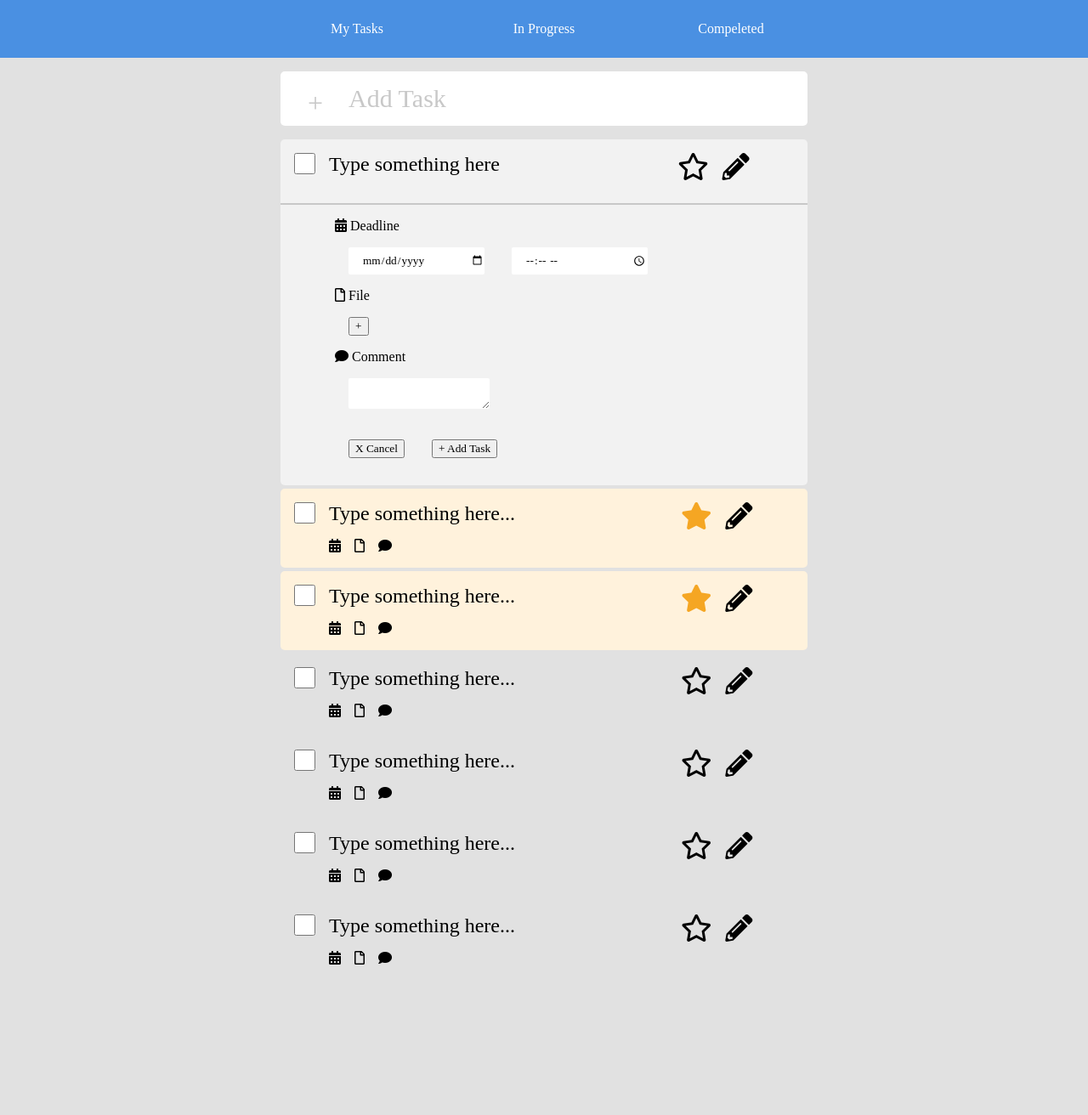
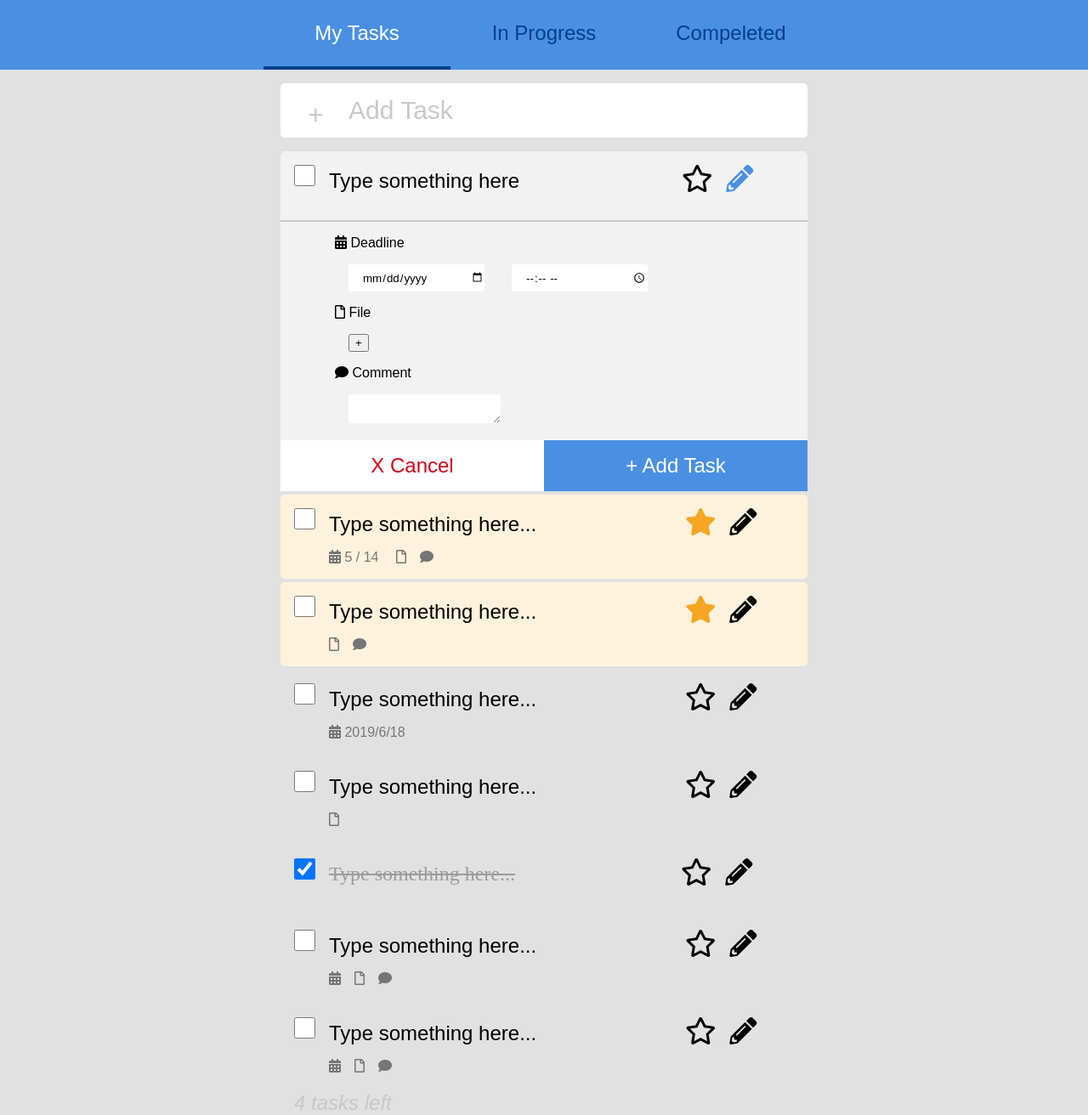
Before and after one commit to iigmir/f2e-week1, an Angular app: page /tasks in a window 1280 px wide. Shown: the whole page at 85% size. Before the commit the page ends 1157 px from the top, so only its background shows below. Built offline with nearby package versions, Linux system fonts and the light colour scheme.

Commit message:
Ddevelop html

```diff
--- a/src/app/app.component.html
+++ b/src/app/app.component.html
@@ -1,8 +1,8 @@
 <!--The content below is only a placeholder and can be replaced.-->
-<header>
-    <a routerLink="/tasks">My Tasks</a>
-    <a routerLink="/progress">In Progress</a>
-    <a routerLink="/completed">Compeleted</a>
+<header class="router">
+    <a routerLink="/tasks" routerLinkActive="chosed">My Tasks</a>
+    <a routerLink="/progress" routerLinkActive="chosed">In Progress</a>
+    <a routerLink="/completed" routerLinkActive="chosed">Compeleted</a>
 </header>
 
 <main>
--- a/src/app/app.component.scss
+++ b/src/app/app.component.scss
@@ -1,15 +1,22 @@
 header
 {
     background-color: #4A90E2;
-    padding: 25px;
     text-align: center;
     a
     {
-        color: #FFFFFF;
+        color: #00408B;
+        padding: 25px;
+        font-size: 24px;
         width: 220px;
         display: inline-block;
         margin: 0 auto;
         text-decoration: none;
+    }
+
+    .chosed
+    {
+        color: #FFFFFF;
+        border-bottom: #00408B solid 4px;
     }
 }
 
--- a/src/app/tasks/tasks.component.html
+++ b/src/app/tasks/tasks.component.html
@@ -6,7 +6,7 @@
 
 </div>
 
-<div class="todo editing">
+<div class="editing todo">
     <div class="checkcard">
         <input type="checkbox">
     </div>
@@ -14,7 +14,6 @@
         <p> Type something here </p>
         <span>
             <i class="fas fa-calendar-alt"></i>
-            5 / 14
         </span>
         <span>
             <i class="far fa-file"></i>
@@ -44,10 +43,11 @@
                 <textarea name="" id=""></textarea>
             </div>
         </div>
-        <div class="btn">
-            <button class="cancel"> X Cancel </button>
-            <button class="save"> + Add Task </button>
-        </div>
+        <div class="btn"></div>
+    </div>
+    <div class="actionarea">
+        <button class="cancel"> X Cancel </button>
+        <button class="save"> + Add Task </button>
     </div>
 </div>
 
@@ -59,6 +59,7 @@
         <p> Type something here... </p>
         <span>
             <i class="fas fa-calendar-alt"></i>
+            5 / 14
         </span>
         <span>
             <i class="far fa-file"></i>
@@ -80,13 +81,83 @@
     </div>
     <div class="maincard">
         <p> Type something here... </p>
-        <span>
+        <span hidden>
             <i class="fas fa-calendar-alt"></i>
         </span>
         <span>
             <i class="far fa-file"></i>
         </span>
         <span>
+            <i class="fas fa-comment"></i>
+        </span>
+    </div>
+    <div class="editcard">
+        <i class="fas fa-star fa-2x"></i>
+        <i class="far fa-star fa-2x"></i>
+        <i class="fas fa-pencil-alt fa-2x"></i>
+    </div>
+</div>
+
+<div class="todo">
+    <div class="checkcard">
+        <input type="checkbox">
+    </div>
+    <div class="maincard">
+        <p> Type something here... </p>
+        <span>
+            <i class="fas fa-calendar-alt"></i>
+            2019/6/18
+        </span>
+        <span hidden>
+            <i class="far fa-file"></i>
+        </span>
+        <span hidden>
+            <i class="fas fa-comment"></i>
+        </span>
+    </div>
+    <div class="editcard">
+        <i class="fas fa-star fa-2x"></i>
+        <i class="far fa-star fa-2x"></i>
+        <i class="fas fa-pencil-alt fa-2x"></i>
+    </div>
+</div>
+
+<div class="todo">
+    <div class="checkcard">
+        <input type="checkbox">
+    </div>
+    <div class="maincard">
+        <p> Type something here... </p>
+        <span hidden>
+            <i class="fas fa-calendar-alt"></i>
+        </span>
+        <span>
+            <i class="far fa-file"></i>
+        </span>
+        <span hidden>
+            <i class="fas fa-comment"></i>
+        </span>
+    </div>
+    <div class="editcard">
+        <i class="fas fa-star fa-2x"></i>
+        <i class="far fa-star fa-2x"></i>
+        <i class="fas fa-pencil-alt fa-2x"></i>
+    </div>
+</div>
+
+<div class="todo">
+    <div class="checkcard">
+        <input type="checkbox" checked>
+    </div>
+    <div class="maincard">
+        <p class="del_panding"> Type something here... </p>
+        <span hidden>
+            <i class="fas fa-calendar-alt"></i>
+        </span>
+        <span hidden>
+            <i class="far fa-file"></i>
+        </span>
+        <span hidden>
             <i class="fas fa-comment"></i>
         </span>
     </div>
@@ -143,48 +214,4 @@
     </div>
 </div>
 
-<div class="todo">
-    <div class="checkcard">
-        <input type="checkbox">
-    </div>
-    <div class="maincard">
-        <p> Type something here... </p>
-        <span>
-            <i class="fas fa-calendar-alt"></i>
-        </span>
-        <span>
-            <i class="far fa-file"></i>
-        </span>
-        <span>
-            <i class="fas fa-comment"></i>
-        </span>
-    </div>
-    <div class="editcard">
-        <i class="fas fa-star fa-2x"></i>
-        <i class="far fa-star fa-2x"></i>
-        <i class="fas fa-pencil-alt fa-2x"></i>
-    </div>
-</div>
-
-<div class="todo">
-    <div class="checkcard">
-        <input type="checkbox">
-    </div>
-    <div class="maincard">
-        <p> Type something here... </p>
-        <span>
-            <i class="fas fa-calendar-alt"></i>
-        </span>
-        <span>
-            <i class="far fa-file"></i>
-        </span>
-        <span>
-            <i class="fas fa-comment"></i>
-        </span>
-    </div>
-    <div class="editcard">
-        <i class="fas fa-star fa-2x"></i>
-        <i class="far fa-star fa-2x"></i>
-        <i class="fas fa-pencil-alt fa-2x"></i>
-    </div>
-</div>
+<p class="info"> <i> 4 tasks left </i> </p>
--- a/src/app/tasks/tasks.component.scss
+++ b/src/app/tasks/tasks.component.scss
@@ -33,11 +33,11 @@
 .todo
 {
     width: 100%;
-    padding: 16px 0 16px 0;
+    padding-top: 16px;
+    padding-bottom: 16px;
     margin: 4px 0 4px 0;
     display: flex;
     flex-wrap: wrap;
-    //color: #757575;
     color: #000000;
     border-radius: 5px;
 
@@ -59,9 +59,20 @@
         p
         {
             padding-bottom: 1rem;
+            padding-top: 5px;
             font-size: 1.5rem;
+            &.del_panding
+            {
+                text-decoration: line-through;
+                font-family: Roboto-Medium;
+                color: #9B9B9B;
+            }
         }
-        span { padding-right: 1rem; }
+        span
+        {
+            padding-right: 1rem;
+            color: #757575;
+        }
     }
     .editcard
     {
@@ -93,14 +104,45 @@
             padding-left: 1rem;
         }
     }
+    .actionarea
+    {
+        display: flex;
+        width: 100%;
+        border-radius: 5px;
+        justify-content: space-around;
+        button
+        {
+            font-family: "Roboto-Regular", sans-serif;
+            width:100%;
+            padding-top: 1rem;
+            padding-bottom: 1rem;
+            text-align: center;
+            font-size: 24px;
+            border:0;
+            &.cancel
+            {
+                background: #FFFFFF;
+                color: #D0021B;
+            }
+            &.save
+            {
+                background: #4A90E2;
+                color: #FFFFFF;
+            }
+        }
+    }
 
     &.editing
     {
         background-color: #F2F2F2;
+        padding-bottom: 0;
         .maincard
         {
-            // font-size: 2rem;
             span{ display: none; }
+        }
+        .editcard
+        {
+            .fa-pencil-alt{ color: #4A90E2; }
         }
     }
     &.starred
@@ -113,3 +155,11 @@
         }
     }
 }
+
+p.info
+{
+    margin-left: 1rem;
+    font-family: "Roboto-Italic", sans-serif;
+    font-size: 24px;
+    color: #C8C8C8;
+}
--- a/src/index.html
+++ b/src/index.html
@@ -6,6 +6,7 @@
     <base href="/">
     <meta name="viewport" content="width=device-width, initial-scale=1" />
     <link rel="stylesheet" href="https://use.fontawesome.com/releases/v5.0.13/css/all.css" integrity="sha384-DNOHZ68U8hZfKXOrtjWvjxusGo9WQnrNx2sqG0tfsghAvtVlRW3tvkXWZh58N9jp" crossorigin="anonymous" />
+    <link href="https://fonts.googleapis.com/css?family=Roboto" rel="stylesheet">
     <link rel="icon" type="image/x-icon" href="favicon.ico" />
 </head>
 <body>
--- a/src/styles.scss
+++ b/src/styles.scss
@@ -3,7 +3,7 @@
 *
 {
     box-sizing: border-box;
-    font-family: Roboto-Medium;
+    font-family: "Roboto-Medium", sans-serif;
 }
 
 body, p, input { margin: 0; }
```
